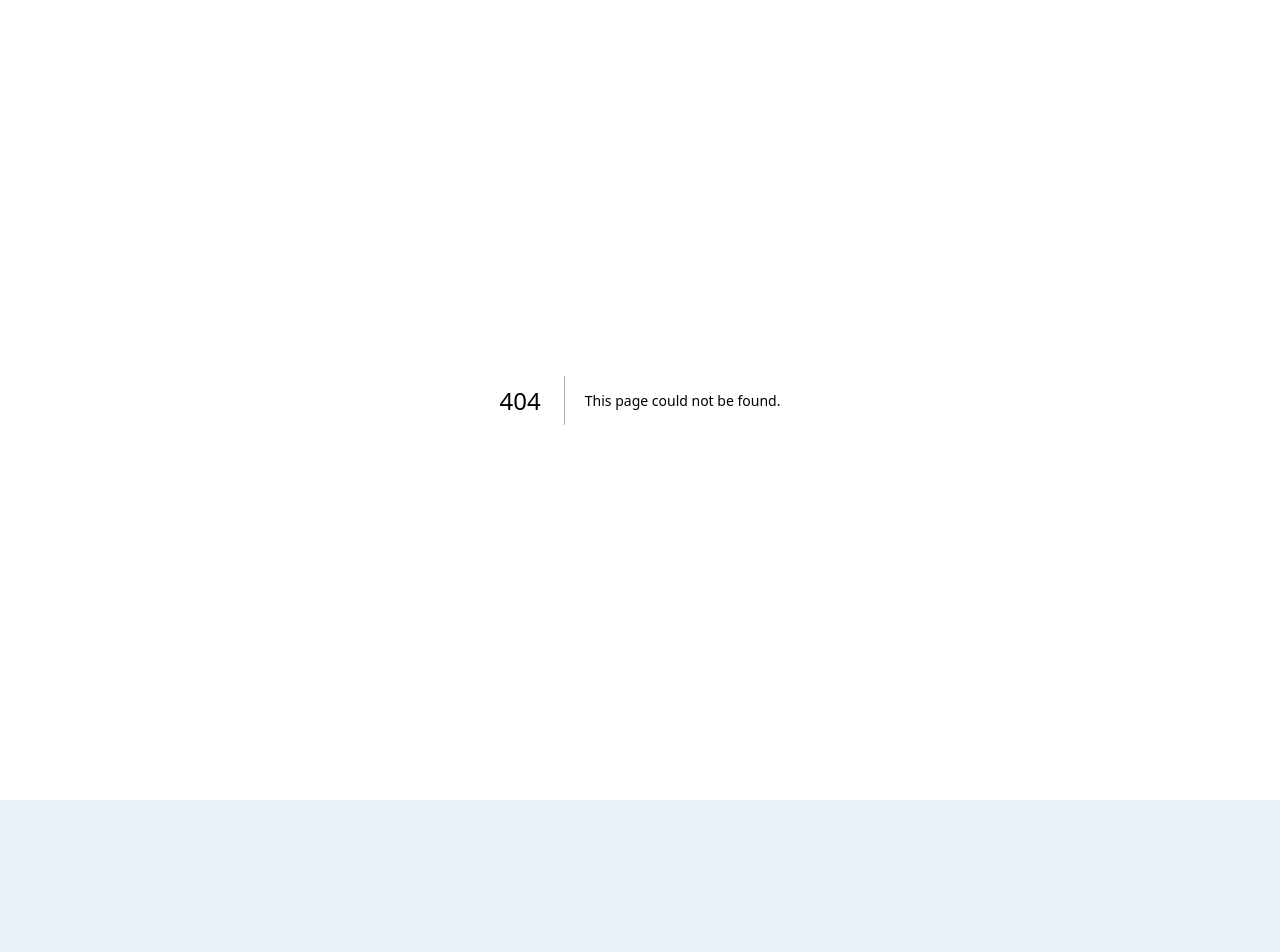
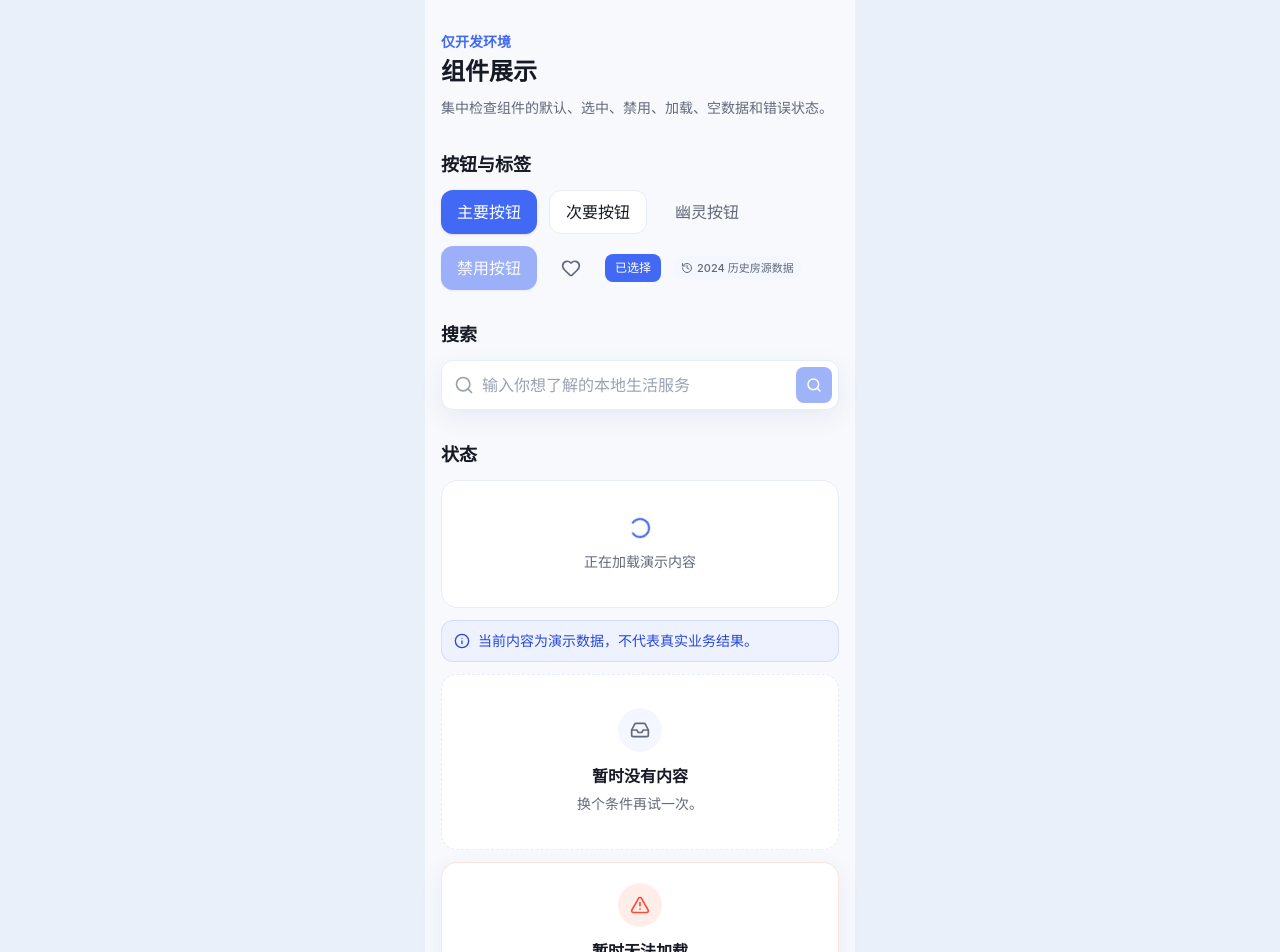
Before and after one commit to zhancyang001122-code/git1, a Next.js app in the folder web/: page /dev/components in a window 1280 px wide. Before the commit this address had no page. Shown: the top 952 px of the page. Before the commit the page ends 800 px from the top, so only its background shows below. Built offline with nearby package versions, Linux system fonts and the light colour scheme.

Commit message:
feat(ui): add shared states and component gallery

```diff
--- /dev/null
+++ b/web/src/app/dev/components/component-gallery.tsx
@@ -0,0 +1,71 @@
+"use client";
+
+import { Heart } from "lucide-react";
+import { useState } from "react";
+
+import { Button } from "@/components/ui/button";
+import { DemoNotice } from "@/components/ui/demo-notice";
+import { IconButton } from "@/components/ui/icon-button";
+import { SearchBar } from "@/components/ui/search-bar";
+import { SourceBadge } from "@/components/ui/source-badge";
+import { EmptyState, ErrorState, LoadingState } from "@/components/ui/states";
+import { Tag } from "@/components/ui/tag";
+
+export function ComponentGallery() {
+  const [query, setQuery] = useState("");
+
+  return (
+    <main className="mx-auto min-h-dvh max-w-[430px] space-y-8 bg-page px-4 py-8">
+      <header>
+        <p className="text-sm font-semibold text-brand">仅开发环境</p>
+        <h1 className="mt-1 text-page-title font-bold text-text">组件展示</h1>
+        <p className="mt-2 text-sm leading-6 text-text-muted">
+          集中检查组件的默认、选中、禁用、加载、空数据和错误状态。
+        </p>
+      </header>
+
+      <section aria-labelledby="gallery-buttons" className="space-y-3">
+        <h2 id="gallery-buttons" className="text-section-title font-bold">
+          按钮与标签
+        </h2>
+        <div className="flex flex-wrap items-center gap-3">
+          <Button>主要按钮</Button>
+          <Button variant="secondary">次要按钮</Button>
+          <Button variant="ghost">幽灵按钮</Button>
+          <Button disabled>禁用按钮</Button>
+          <IconButton label="收藏">
+            <Heart aria-hidden="true" className="size-5" />
+          </IconButton>
+          <Tag selected>已选择</Tag>
+          <SourceBadge source="housing_history_2024" />
+        </div>
+      </section>
+
+      <section aria-labelledby="gallery-search" className="space-y-3">
+        <h2 id="gallery-search" className="text-section-title font-bold">
+          搜索
+        </h2>
+        <SearchBar
+          label="组件搜索示例"
+          value={query}
+          onValueChange={setQuery}
+          onSubmit={setQuery}
+        />
+      </section>
+
+      <section aria-labelledby="gallery-states" className="space-y-3">
+        <h2 id="gallery-states" className="text-section-title font-bold">
+          状态
+        </h2>
+        <LoadingState message="正在加载演示内容" />
+        <DemoNotice>当前内容为演示数据，不代表真实业务结果。</DemoNotice>
+        <EmptyState title="暂时没有内容" message="换个条件再试一次。" />
+        <ErrorState
+          title="暂时无法加载"
+          message="请稍后重试。"
+          requestId="gallery-request"
+        />
+      </section>
+    </main>
+  );
+}
--- /dev/null
+++ b/web/src/app/dev/components/page.tsx
@@ -0,0 +1,11 @@
+import { notFound } from "next/navigation";
+
+import { ComponentGallery } from "./component-gallery";
+
+export default function ComponentsPage() {
+  if (process.env.NODE_ENV !== "development") {
+    notFound();
+  }
+
+  return <ComponentGallery />;
+}
--- /dev/null
+++ b/web/src/components/ui/demo-notice.tsx
@@ -0,0 +1,24 @@
+import { Info } from "lucide-react";
+import type { ReactNode } from "react";
+
+import { cn } from "@/lib/cn";
+
+export interface DemoNoticeProps {
+  children: ReactNode;
+  className?: string;
+}
+
+export function DemoNotice({ children, className }: DemoNoticeProps) {
+  return (
+    <div
+      role="status"
+      className={cn(
+        "flex items-start gap-2 rounded-control border border-brand/15 bg-brand-soft px-3 py-2.5 text-sm leading-5 text-brand-strong",
+        className,
+      )}
+    >
+      <Info aria-hidden="true" className="mt-0.5 size-4 shrink-0" />
+      <span>{children}</span>
+    </div>
+  );
+}
--- /dev/null
+++ b/web/src/components/ui/states.tsx
@@ -0,0 +1,105 @@
+"use client";
+
+import { AlertTriangle, Inbox, LoaderCircle } from "lucide-react";
+import type { ReactNode } from "react";
+
+import { Button } from "@/components/ui/button";
+import { cn } from "@/lib/cn";
+
+export interface LoadingStateProps {
+  message?: string;
+  className?: string;
+}
+
+export function LoadingState({
+  className,
+  message = "正在加载",
+}: LoadingStateProps) {
+  return (
+    <div
+      role="status"
+      className={cn(
+        "flex min-h-32 flex-col items-center justify-center gap-3 rounded-card border border-border bg-surface p-6 text-center text-sm text-text-muted",
+        className,
+      )}
+    >
+      <LoaderCircle
+        aria-hidden="true"
+        className="size-6 animate-spin text-brand"
+      />
+      <span>{message}</span>
+    </div>
+  );
+}
+
+export interface EmptyStateProps {
+  title: string;
+  message: string;
+  action?: ReactNode;
+  className?: string;
+}
+
+export function EmptyState({
+  action,
+  className,
+  message,
+  title,
+}: EmptyStateProps) {
+  return (
+    <section
+      className={cn(
+        "flex min-h-44 flex-col items-center justify-center rounded-card border border-dashed border-border bg-surface px-6 py-8 text-center",
+        className,
+      )}
+    >
+      <span className="mb-3 inline-flex size-11 items-center justify-center rounded-full bg-surface-tint text-text-muted">
+        <Inbox aria-hidden="true" className="size-5" />
+      </span>
+      <h3 className="font-semibold text-text">{title}</h3>
+      <p className="mt-1 text-sm leading-6 text-text-muted">{message}</p>
+      {action ? <div className="mt-4">{action}</div> : null}
+    </section>
+  );
+}
+
+export interface ErrorStateProps {
+  title: string;
+  message: string;
+  requestId?: string;
+  onRetry?: () => void;
+  className?: string;
+}
+
+export function ErrorState({
+  className,
+  message,
+  onRetry,
+  requestId,
+  title,
+}: ErrorStateProps) {
+  return (
+    <section
+      role="alert"
+      className={cn(
+        "rounded-card border border-danger/15 bg-surface p-5 text-center shadow-card",
+        className,
+      )}
+    >
+      <span className="mx-auto mb-3 inline-flex size-11 items-center justify-center rounded-full bg-danger/10 text-danger">
+        <AlertTriangle aria-hidden="true" className="size-5" />
+      </span>
+      <h3 className="font-semibold text-text">{title}</h3>
+      <p className="mt-1 text-sm leading-6 text-text-muted">{message}</p>
+      {requestId ? (
+        <p className="mt-2 font-mono text-xs text-text-subtle">
+          请求编号：{requestId}
+        </p>
+      ) : null}
+      {onRetry ? (
+        <Button className="mt-4" variant="secondary" onClick={onRetry}>
+          重试
+        </Button>
+      ) : null}
+    </section>
+  );
+}
```
Also changed, not shown: 1 other file (tests, documents, lock files or other folders).
